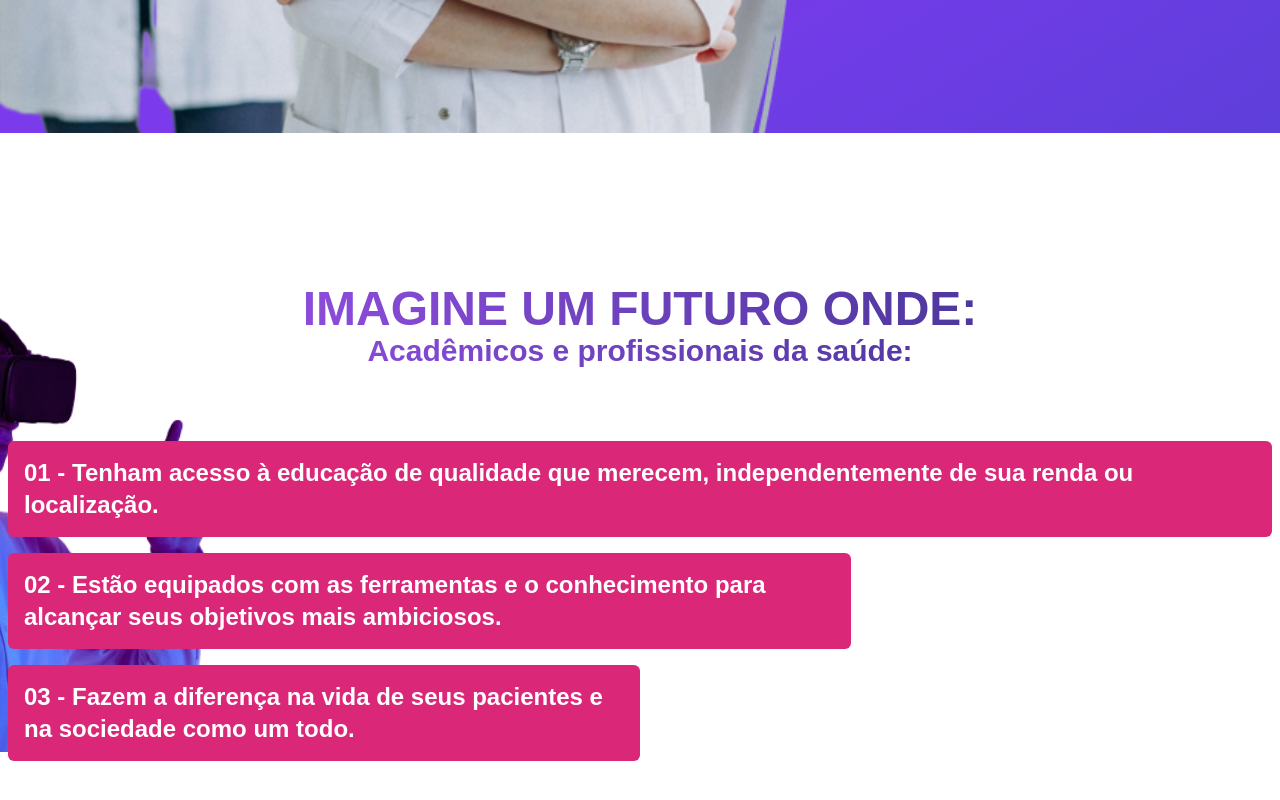
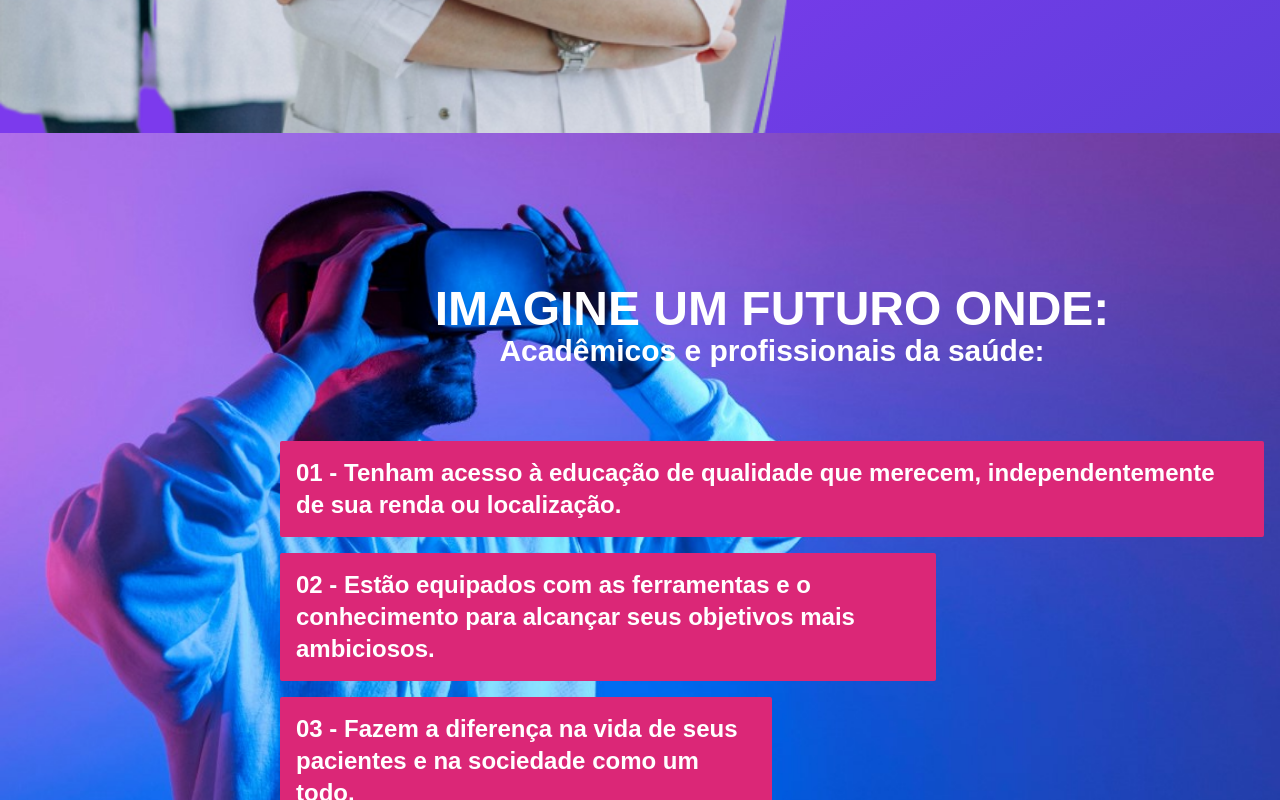
Before and after one commit to CertDevz/iplanner-project, a React (Vite) app: page / in a window 1280 px wide. Shown: the part 800-1600 px from the top of the page. Built offline with nearby package versions, Linux system fonts and the light colour scheme.

Commit message:
fix: ajustment in home

```diff
--- a/src/view/components/home/index.jsx
+++ b/src/view/components/home/index.jsx
@@ -2,36 +2,31 @@ import React from "react";
 import { motion, useInView } from "framer-motion";
 
 export default function Home() {
-  const ref1 = React.useRef(null);
   const ref2 = React.useRef(null);
   const ref3 = React.useRef(null);
   const ref4 = React.useRef(null);
   const ref5 = React.useRef(null);
 
-  const inView1 = useInView(ref1, { triggerOnce: true });
   const inView2 = useInView(ref2, { triggerOnce: true });
   const inView3 = useInView(ref3, { triggerOnce: true });
   const inView4 = useInView(ref4, { triggerOnce: true });
   const inView5 = useInView(ref5, { triggerOnce: true });
 
   return (
-    <div className="h-[650px] md:h-[800px] w-full bg-gradient-to-br p-2 -mt-2 bg-white">
-      <div className="flex justify-center md:mt-36">
-        <motion.img
-          ref={ref1}
-          src="/oculos-virtual.png"
-          alt=""
-          className="relative right-[500px]"
-          width={700}
-          initial={{ opacity: 0, x: -200 }}
-          animate={inView1 ? { opacity: 1, x: 0 } : {}}
-          transition={{ duration: 1 }}
-        />
+    <div
+      className="h-[650px] md:h-[800px]  bg-gradient-to-br p-2 -mt-2 bg-white "
+      style={{
+        backgroundImage: 'url("/public/image-home.jpg")',
+        backgroundSize: "cover",
+        backgroundRepeat: "no-repeat",
+      }}
+    >
+      <div className="flex justify-end md:mt-36">
         <div className="z-50 absolute mt-2 md:mt-0">
           <div className="flex flex-col text-center">
             <motion.h1
               ref={ref2}
-              className="md:text-5xl text-3xl text-transparent bg-clip-text bg-gradient-to-r from-purple-500 to-indigo-900 font-semibold"
+              className="md:text-5xl text-3xl  text-white font-semibold"
               initial={{ opacity: 0, y: -50 }}
               animate={inView2 ? { opacity: 1, y: 0 } : {}}
               transition={{ duration: 1, delay: 0.2 }}
@@ -40,7 +35,7 @@ export default function Home() {
             </motion.h1>
             <motion.span
               ref={ref3}
-              className="md:text-3xl text-xl  font-semibold text-transparent bg-clip-text bg-gradient-to-r from-purple-500 to-indigo-900"
+              className="md:text-3xl text-xl  font-semibold text-white"
               initial={{ opacity: 0, y: -50 }}
               animate={inView3 ? { opacity: 1, y: 0 } : {}}
               transition={{ duration: 1, delay: 0.2 }}
@@ -48,10 +43,10 @@ export default function Home() {
               Acadêmicos e profissionais da saúde:
             </motion.span>
           </div>
-          <div className="flex flex-col md:mt-16 mt-10 gap-4 p-2">
+          <div className="flex flex-col md:mt-16 mt-10 gap-4 p-2 w-[1000px]">
             <motion.span
               ref={ref4}
-              className="bg-pink-600 md:text-2xl text-lg text-white font-semibold p-4 rounded-md w-full"
+              className="bg-pink-600 md:text-2xl text-lg text-white font-semibold p-4 rounded-sm w-full"
               initial={{ opacity: 0, y: 50 }}
               animate={inView4 ? { opacity: 1, y: 0 } : {}}
               transition={{ duration: 1, delay: 0.2 }}
@@ -61,7 +56,7 @@ export default function Home() {
             </motion.span>
             <motion.span
               ref={ref5}
-              className="bg-pink-600 md:text-2xl text-lg text-white font-semibold p-4 rounded-md md:w-2/3"
+              className="bg-pink-600 md:text-2xl text-lg text-white font-semibold p-4 rounded-sm md:w-2/3"
               initial={{ opacity: 0, y: 50 }}
               animate={inView5 ? { opacity: 1, y: 0 } : {}}
               transition={{ duration: 1, delay: 0.2 }}
@@ -70,7 +65,7 @@ export default function Home() {
               alcançar seus objetivos mais ambiciosos.
             </motion.span>
             <motion.span
-              className="bg-pink-600 md:text-2xl text-lg text-white font-semibold p-4 rounded-md md:w-2/4"
+              className="bg-pink-600 md:text-2xl text-lg text-white font-semibold p-4 rounded-sm md:w-2/4"
               initial={{ opacity: 0, y: 50 }}
               animate={{ opacity: 1, y: 0 }}
               transition={{ duration: 1, delay: 0.2 }}
```
Also changed, not shown: public/image-home.jpg (added).
